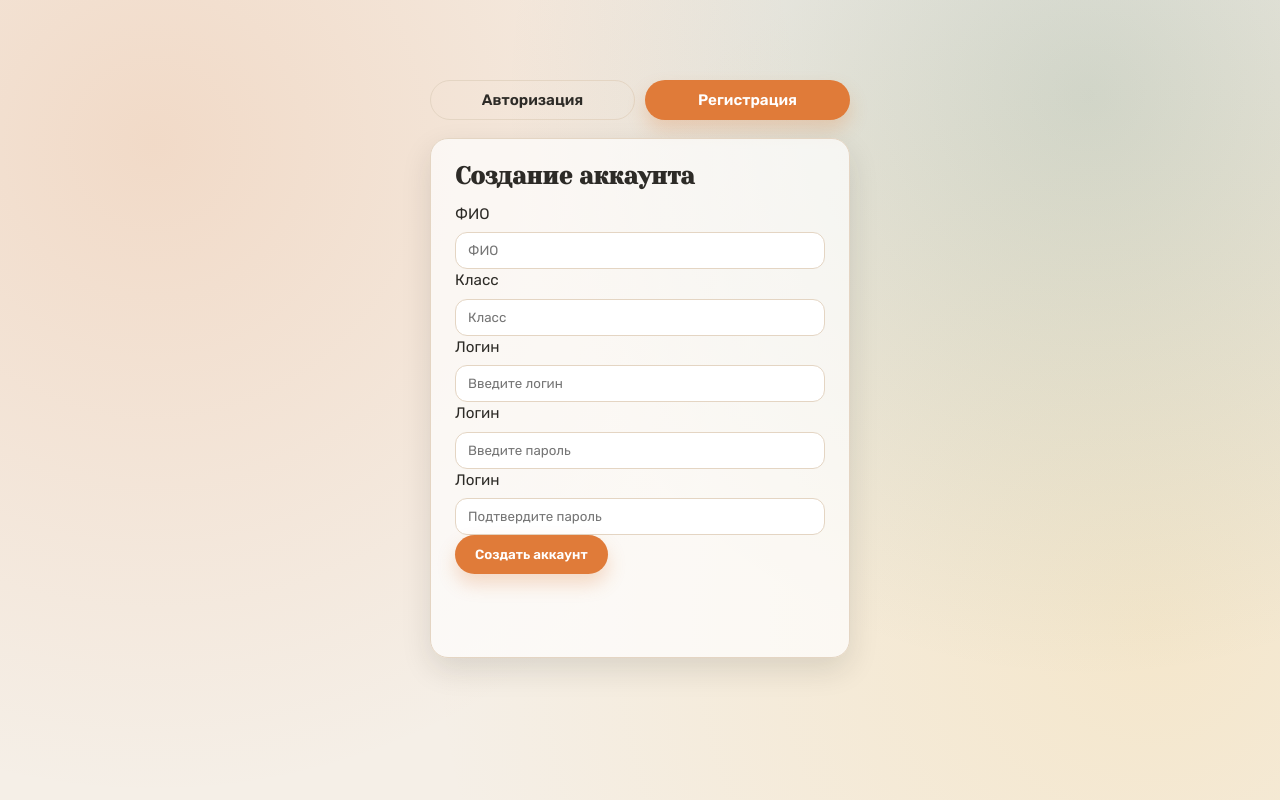
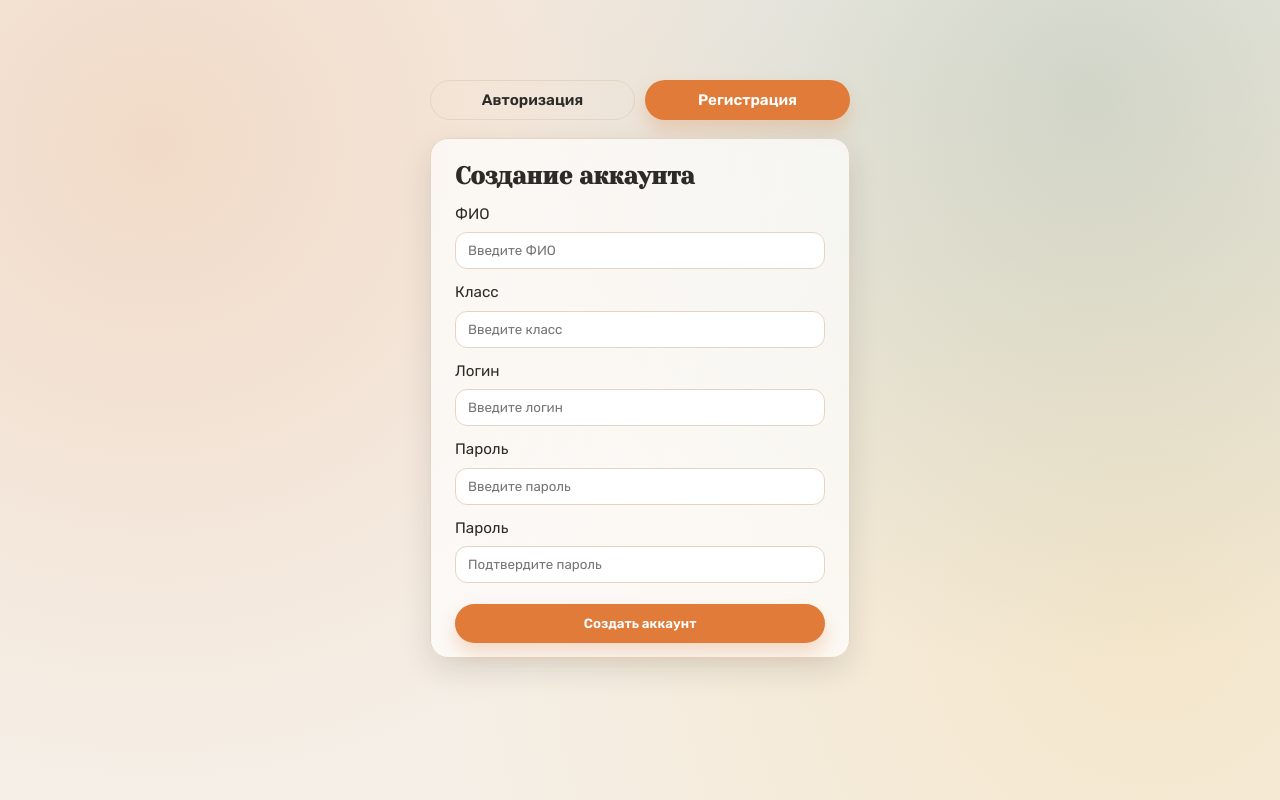
Before and after one commit to NickName2025/canteen_management, a Django app: page /registration/ in a window 1280 px wide. Run offline with Django 4.2, Linux system fonts and the light colour scheme.

Commit message:
Изменёны и доработаны html страницы

```diff
--- a/chef/templates/chef/chef.html
+++ b/chef/templates/chef/chef.html
@@ -30,7 +30,7 @@
 
                 <div class="panel-grid">
                     <section class="card col-8" id="issue">
-                        <h3>Учёт выдачи блюд</h3>
+                        <h3>Учёт выданных блюд</h3>
                         <div class="grid-table">
                             <div class="grid-row head">
                                 <span>Ученик</span>
@@ -81,7 +81,7 @@
 
                     <section class="card col-6" id="request">
                         <h3>Заявка на закупку</h3>
-                        <form action="{% url "chef:create_a_request" %}" method="post">
+                        <form action="{% url "chef:create_a_request" %}" method="post" class="form">
                             {% csrf_token %}
                             <div class="field">
                                 <span>Продукт</span>
--- a/chef/views.py
+++ b/chef/views.py
@@ -13,7 +13,7 @@ def chef(request):
     dishes = Dishes.objects.all()
     products = Products.objects.all()
 
-    list_of_possible_products = products.first().get_list_of_possible_products()
+    list_of_possible_products = get_list_of_possible_products()
 
 
     context = {
@@ -26,8 +26,6 @@ def chef(request):
     return render(request, "chef/chef.html", context)
 
 def create_a_request(request):
-    print(Products.objects.all().first().get_list_of_possible_products())
-
     if request.method == 'POST':
         request_item = request.POST.get("request_item").split(" - ")
         PurchaseRequests.objects.create(product_name=request_item[0], product_quantity=request.POST.get("request_amount"), units_of_measurement=request_item[1])
--- a/student/views.py
+++ b/student/views.py
@@ -3,10 +3,12 @@ from django.shortcuts import redirect, render
 
 from student.models import Dishes, Reviews, PurchasedMeals
 from chef.models import DishesServed
+from carts.models import Cart
 
 def student(request):
     print("student")
     dishes = Dishes.objects.all()
+    carts = Cart.objects.all()
     purchased_meals = PurchasedMeals.objects.all().filter(user=request.user)
     not_issued_purchased_meals = purchased_meals.exclude(key="-")
 
@@ -23,6 +25,7 @@ def student(request):
 
     context = {
         "dishes": dishes,
+        "carts": carts,
         "purchased_meals": purchased_meals,
         "not_issued_purchased_meals": not_issued_purchased_meals
     }
--- a/users/templates/users/login.html
+++ b/users/templates/users/login.html
@@ -30,7 +30,7 @@
                 <div class="auth-views">
                     <section class="auth-card is-active" id="login">
                         <h2>Авторизация</h2>
-                        <form action="{% url "user:login" %}" method="post">
+                        <form action="{% url "user:login" %}" method="post" class="form">
                             {% csrf_token %}
                             <div class="field">
                                 <label for="id_username" class="form-label">Логин</label>
--- a/users/templates/users/registration.html
+++ b/users/templates/users/registration.html
@@ -30,14 +30,14 @@
                 <div class="auth-views">
                     <section class="auth-card is-active" id="register">
                         <h2>Создание аккаунта</h2>
-                        <form action="{% url "user:registration" %}" method="post">
+                        <form action="{% url "user:registration" %}" method="post" class="form">
                             {% csrf_token %}
                             <div class="field">
                                 <label for="id_fio" class="form-label">ФИО</label>
                                 <input type="text" class="form-control" id="id_fio"
                                     value="{% if form.fio.value %}{{form.fio.value}}{% endif %}"
                                     name = "fio"
-                                    placeholder="ФИО" required>
+                                    placeholder="Введите ФИО" required>
                                     {% if form.fio.errors %}
                                     <div class="alert alert-danger alert-dismissible fade show">{{form.fio.errors}}</div>
                                     {% endif %}
@@ -47,7 +47,7 @@
                                 <input type="text" class="form-control" id="id_school_class"
                                     value="{% if form.school_class.value %}{{form.school_class.value}}{% endif %}"
                                     name = "school_class"
-                                    placeholder="Класс" required>
+                                    placeholder="Введите класс" required>
                                     {% if form.school_class.errors %}
                                     <div class="alert alert-danger alert-dismissible fade show">{{form.school_class.errors}}</div>
                                     {% endif %}
@@ -63,7 +63,7 @@
                                     {% endif %}
                             </div>
                             <div class="field">
-                                <label for="id_password1" class="form-label">Логин</label>
+                                <label for="id_password1" class="form-label">Пароль</label>
                                 <input type="password" class="form-control" id="id_password1"
                                     value="{% if form.password1.value %}{{form.password1.value}}{% endif %}"
                                     name = "password1"
@@ -73,7 +73,7 @@
                                     {% endif %}
                             </div>
                             <div class="field">
-                                <label for="id_password2" class="form-label">Логин</label>
+                                <label for="id_password2" class="form-label">Пароль</label>
                                 <input type="password" class="form-control" id="id_password2"
                                     value="{% if form.password2.value %}{{form.password2.value}}{% endif %}"
                                     name = "password2"
@@ -82,6 +82,7 @@
                                     <div class="alert alert-danger alert-dismissible fade show">{{form.password2.errors}}</div>
                                     {% endif %}
                             </div>
+
                             <button class="btn btn-soft" type="submit">Создать аккаунт</button>
                         </form>
                     </section>
```
Also changed, not shown: administrator/templates/administrator/administrator.html (+10 -8 lines), carts/templates/carts/includes/cart.html (deleted, +0 -20 lines), student/templates/student/student.html (+19 -3 lines), 1 other file.
